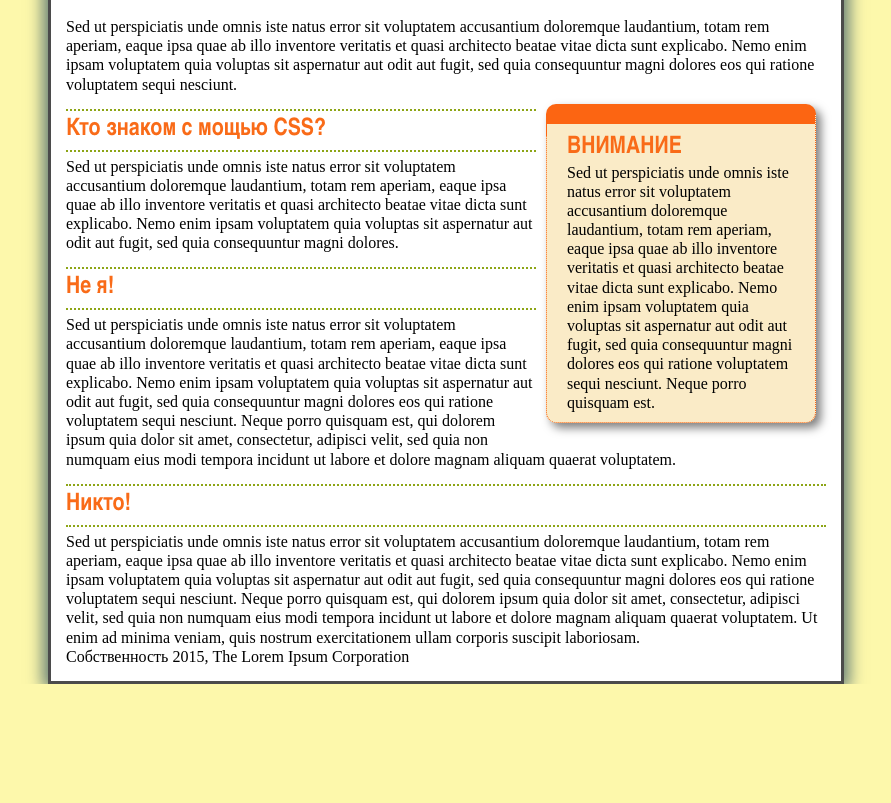
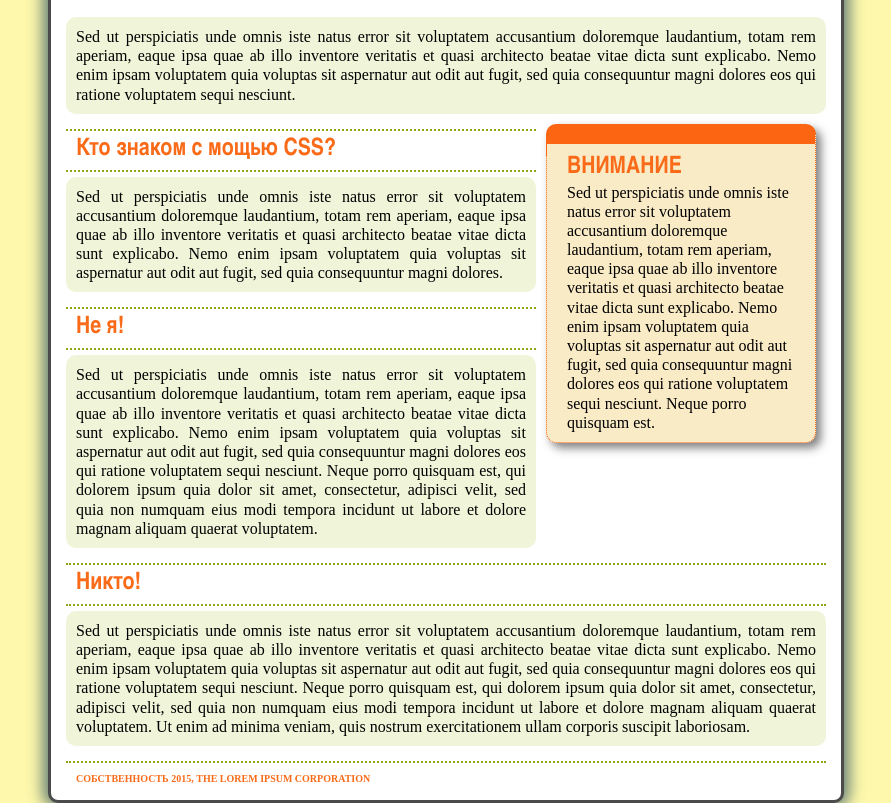
Before and after one commit to Archabek07/First_repository, a plain HTML site: page 07/index.html in a window 1280 px wide. Shown: the part 303-1106 px from the top of the page, without its empty margins (194-1085 px from the left). Before the commit the page ends 987 px from the top, so only its background shows below. Drawn offline with Linux system fonts and the light colour scheme.

Commit message:
Корректировка DZ-7

```diff
--- a/07/index.html
+++ b/07/index.html
@@ -16,15 +16,17 @@
       />
     </div>
 
+    <div class="main-title">
       <h1>Потрясающий мир CSS</h1>
       <p>
-      Sed ut perspiciatis unde omnis iste natus error sit voluptatem accusantium
-      doloremque laudantium, totam rem aperiam, eaque ipsa quae ab illo
-      inventore veritatis et quasi architecto beatae vitae dicta sunt explicabo.
-      Nemo enim ipsam voluptatem quia voluptas sit aspernatur aut odit aut
-      fugit, sed quia consequuntur magni dolores eos qui ratione voluptatem
-      sequi nesciunt.
+        Sed ut perspiciatis unde omnis iste natus error sit voluptatem
+        accusantium doloremque laudantium, totam rem aperiam, eaque ipsa quae ab
+        illo inventore veritatis et quasi architecto beatae vitae dicta sunt
+        explicabo. Nemo enim ipsam voluptatem quia voluptas sit aspernatur aut
+        odit aut fugit, sed quia consequuntur magni dolores eos qui ratione
+        voluptatem sequi nesciunt.
       </p>
+    </div>
     <div class="sidebar">
       <h2>ВНИМАНИЕ</h2>
       <p class="note">
@@ -37,38 +39,43 @@
       </p>
     </div>
 
+    <div class="main-title">
       <h2>Кто знаком с мощью CSS?</h2>
       <p>
-      Sed ut perspiciatis unde omnis iste natus error sit voluptatem accusantium
-      doloremque laudantium, totam rem aperiam, eaque ipsa quae ab illo
-      inventore veritatis et quasi architecto beatae vitae dicta sunt explicabo.
-      Nemo enim ipsam voluptatem quia voluptas sit aspernatur aut odit aut
-      fugit, sed quia consequuntur magni dolores.
+        Sed ut perspiciatis unde omnis iste natus error sit voluptatem
+        accusantium doloremque laudantium, totam rem aperiam, eaque ipsa quae ab
+        illo inventore veritatis et quasi architecto beatae vitae dicta sunt
+        explicabo. Nemo enim ipsam voluptatem quia voluptas sit aspernatur aut
+        odit aut fugit, sed quia consequuntur magni dolores.
       </p>
       <h2>Не я!</h2>
       <p>
-      Sed ut perspiciatis unde omnis iste natus error sit voluptatem accusantium
-      doloremque laudantium, totam rem aperiam, eaque ipsa quae ab illo
-      inventore veritatis et quasi architecto beatae vitae dicta sunt explicabo.
-      Nemo enim ipsam voluptatem quia voluptas sit aspernatur aut odit aut
-      fugit, sed quia consequuntur magni dolores eos qui ratione voluptatem
-      sequi nesciunt. Neque porro quisquam est, qui dolorem ipsum quia dolor sit
-      amet, consectetur, adipisci velit, sed quia non numquam eius modi tempora
-      incidunt ut labore et dolore magnam aliquam quaerat voluptatem.
+        Sed ut perspiciatis unde omnis iste natus error sit voluptatem
+        accusantium doloremque laudantium, totam rem aperiam, eaque ipsa quae ab
+        illo inventore veritatis et quasi architecto beatae vitae dicta sunt
+        explicabo. Nemo enim ipsam voluptatem quia voluptas sit aspernatur aut
+        odit aut fugit, sed quia consequuntur magni dolores eos qui ratione
+        voluptatem sequi nesciunt. Neque porro quisquam est, qui dolorem ipsum
+        quia dolor sit amet, consectetur, adipisci velit, sed quia non numquam
+        eius modi tempora incidunt ut labore et dolore magnam aliquam quaerat
+        voluptatem.
       </p>
       <h2>Никто!</h2>
       <p>
-      Sed ut perspiciatis unde omnis iste natus error sit voluptatem accusantium
-      doloremque laudantium, totam rem aperiam, eaque ipsa quae ab illo
-      inventore veritatis et quasi architecto beatae vitae dicta sunt explicabo.
-      Nemo enim ipsam voluptatem quia voluptas sit aspernatur aut odit aut
-      fugit, sed quia consequuntur magni dolores eos qui ratione voluptatem
-      sequi nesciunt. Neque porro quisquam est, qui dolorem ipsum quia dolor sit
-      amet, consectetur, adipisci velit, sed quia non numquam eius modi tempora
-      incidunt ut labore et dolore magnam aliquam quaerat voluptatem. Ut enim ad
-      minima veniam, quis nostrum exercitationem ullam corporis suscipit
-      laboriosam.
+        Sed ut perspiciatis unde omnis iste natus error sit voluptatem
+        accusantium doloremque laudantium, totam rem aperiam, eaque ipsa quae ab
+        illo inventore veritatis et quasi architecto beatae vitae dicta sunt
+        explicabo. Nemo enim ipsam voluptatem quia voluptas sit aspernatur aut
+        odit aut fugit, sed quia consequuntur magni dolores eos qui ratione
+        voluptatem sequi nesciunt. Neque porro quisquam est, qui dolorem ipsum
+        quia dolor sit amet, consectetur, adipisci velit, sed quia non numquam
+        eius modi tempora incidunt ut labore et dolore magnam aliquam quaerat
+        voluptatem. Ut enim ad minima veniam, quis nostrum exercitationem ullam
+        corporis suscipit laboriosam.
       </p>
-    <p>Собственность 2015, The Lorem Ipsum Corporation</p>
+      <p id="foot" class="footer">
+        Собственность 2015, The Lorem Ipsum Corporation
+      </p>
+    </div>
   </body>
 </html>
--- a/07/main.css
+++ b/07/main.css
@@ -127,6 +127,7 @@ body {
   margin-top: 20px;
   margin: 20px auto 0 auto;
   padding: 15px;
+  border-radius: 10px;
 }
 
 h1 {
@@ -148,7 +149,7 @@ h2 {
   color: rgb(249, 107, 24);
   border-top: 2px dotted rgb(141, 165, 22);
   border-bottom: 2px dotted rgb(141, 165, 22);
-  padding: 5px 0 5px 0;
+  padding: 5px 10px 5px 10px;
   margin: 15px 0 5px 0;
   overflow: hidden;
 }
@@ -170,3 +171,24 @@ h2 {
   margin: 0;
   padding: 0;
 }
+
+.main-title p {
+  overflow: hidden;
+  text-align: justify;
+  padding: 10px 10px 10px 10px;
+  background-color: rgba(226, 235, 180, 0.5);
+  border-radius: 10px;
+}
+
+#foot.footer {
+  background: none;
+  border-radius: 0px;
+  margin-top: 15px;
+  text-transform: uppercase;
+  border-top: 2px dotted rgb(141, 165, 22);
+  font-family: "Times New Roman", Times, serif;
+  font-size: 10px;
+  font-weight: bold;
+  color: rgb(249, 107, 24);
+  padding-bottom: 0;
+}
```
Lines whose indentation alone changed are shown as unchanged.
